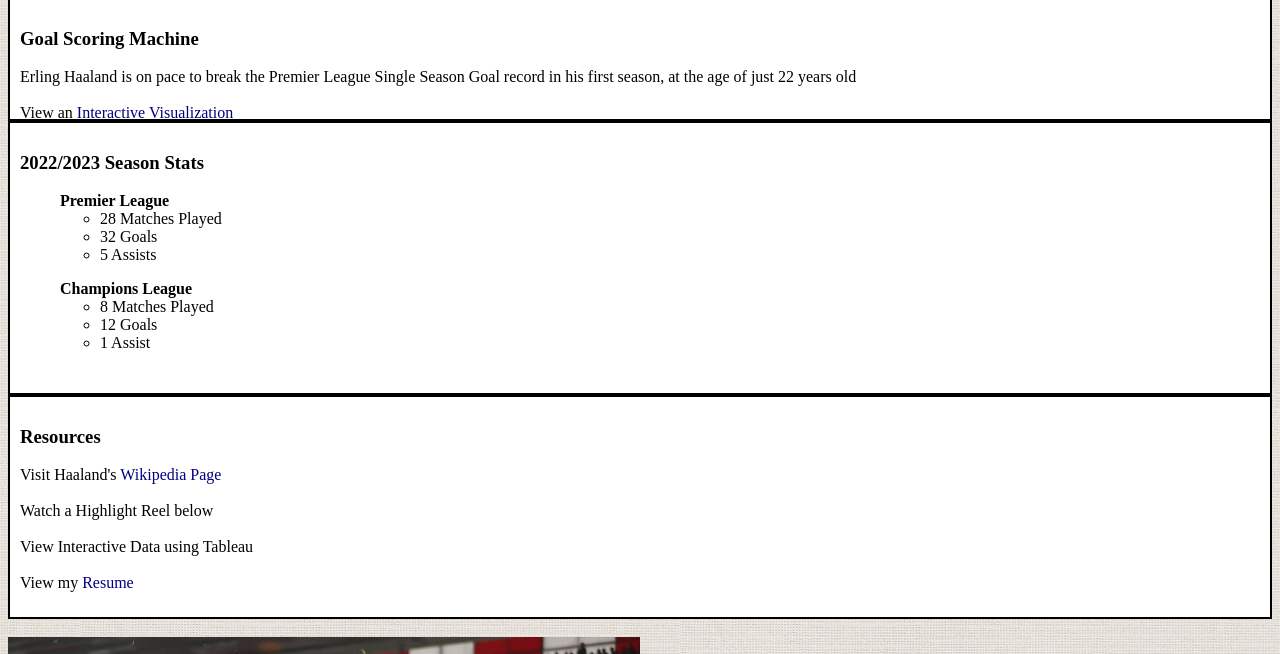
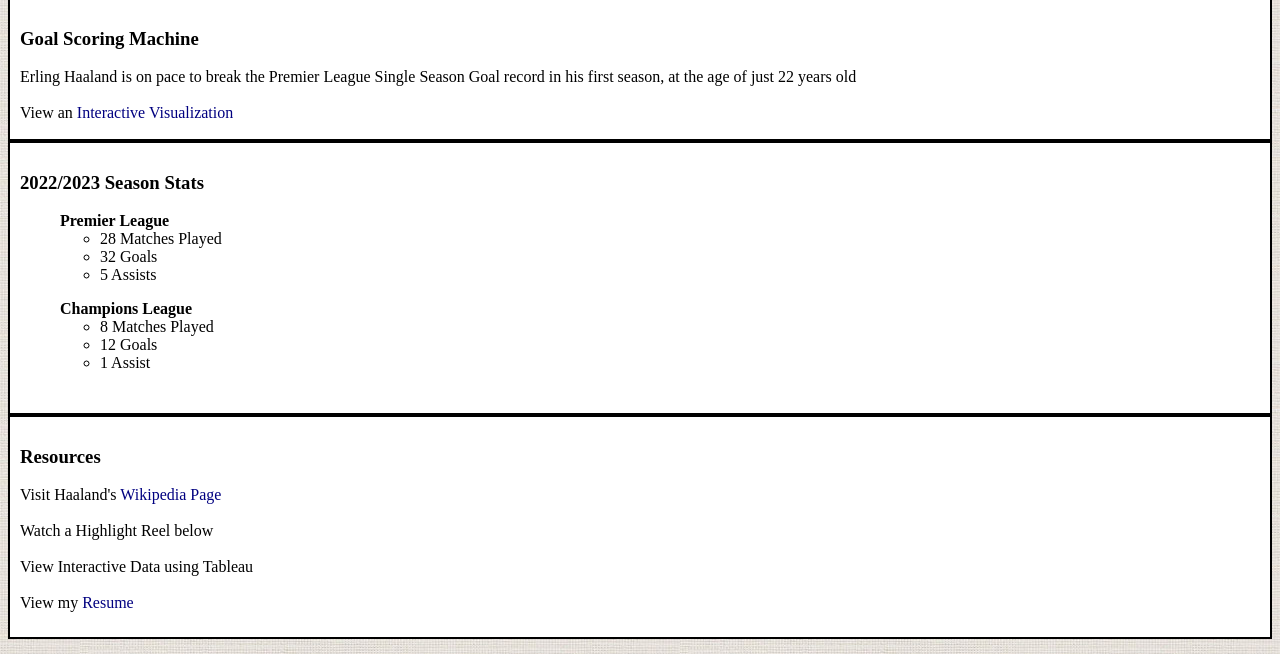
Before and after one commit to connorhumphrey/IS201Scratch, a plain HTML site: page index.html in a window 1280 px wide. Shown: the part 83-737 px from the top of the page. Drawn offline with Linux system fonts and the light colour scheme.

Commit message:
Add files via upload

```diff
--- a/style.css
+++ b/style.css
@@ -15,6 +15,7 @@
 a:hover {
     text-decoration: underline;
     font-weight: bold;
+    color:black;
 }
 .common {
     font-family: 'Times New Roman', Times, serif;
@@ -27,7 +28,7 @@
     top: 5x;
     left: 5px;
     right: 5px;
-    height: 100px;
+    height: 120px;
     padding: 10px
 
 }
```
